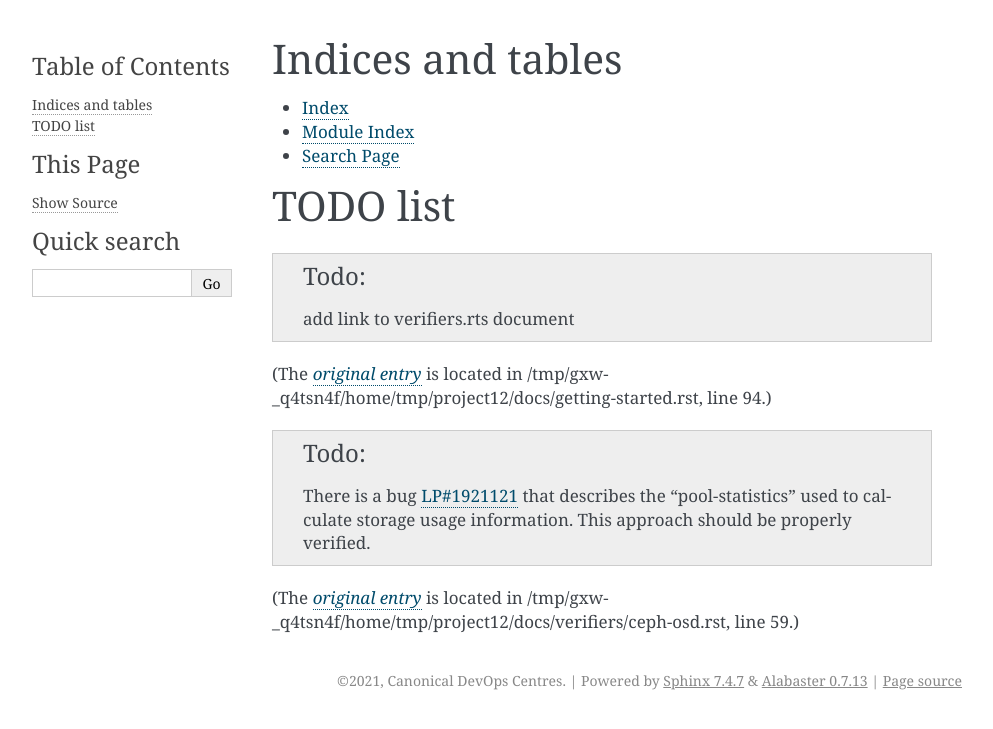
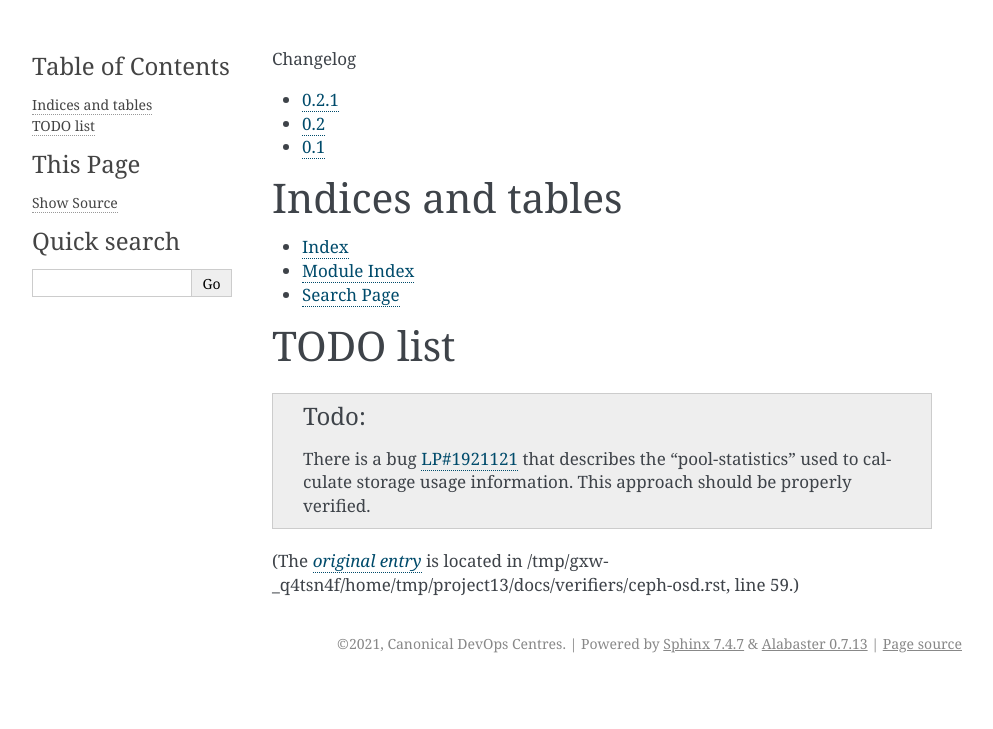
Before and after one commit to canonical/juju-verify, a Sphinx documentation site: the page built from docs/index.rst, in a window 1280 px wide. Shown: the top 729 px of the page, without its empty margins (148-1141 px from the left). Built offline with Sphinx 7.4.7, drawn with Linux system fonts in a browser that asks for light colours; pages that are not in the unit, such as notebooks, are missing from menus; some of the changed lines change nothing that is shown.

Commit message:
Add Changelog, CD to RTD

```diff
--- /dev/null
+++ b/docs/changelog.rst
@@ -0,0 +1,57 @@
+**Changelog**
+
+0.2.1
+^^^^^
+Tuesday June 29 2021
+
+* Move Git repo and CI/CD workflows to GitHub
+* Create this changelog
+
+0.2
+^^^
+Thursday June 10 2021
+
+* Verify the Ceph cluster health (`LP#1917596`_)
+* Verify the ceph-osd replication (`LP#1917599`_)
+* Verify other ceph-osd units (`LP#1917600`_)
+* Verify if one or more ceph-mon units can get shut down or rebooted (`LP#1917690`_)
+* CephOsd.get_ceph_mon_units returns map with related units (`LP#1920131`_)
+* CephOsd: verify the unit that is not in active workload (`LP#1921328`_)
+* [run_action_on_units] cache usage to prevent re-execution (`LP#1922088`_)
+* Reformat juju-verify output (`LP#1924974`_)
+* Releases to pypi.org fail because of a direct dep (zaza) (`LP#1928938`_)
+
+0.1
+^^^
+Wednesday May 12 2021
+
+* Create the structure of the charm and unit tests (`LP#1915387`_)
+* multiple `--units` or ` --machines` arguments are ignored (`LP#1920914`_)
+* Enable targeting juju machines (`LP#1915728`_)
+* Remove restrictions from BaseVerifier.run_action_on_units (`LP#1921505`_)
+* Verify units/machines running inside another machine (`LP#1915806`_)
+* README is outdated (`LP#1916724`_)
+* nova-compute verifier: filter by status and state (`LP#1916593`_)
+* Verify a nova-compute unit can be safely shut down (or rebooted) (`LP#1913700`_)
+* Create a snapcraft.yaml file and attach the master repo to the snap CD system (build+publish to edge) (`LP#1915782`_)
+
+
+
+.. _LP#1921505: https://bugs.launchpad.net/juju-verify/+bug/1921505
+.. _LP#1917596: https://bugs.launchpad.net/juju-verify/+bug/1917596
+.. _LP#1917599: https://bugs.launchpad.net/juju-verify/+bug/1917599
+.. _LP#1917600: https://bugs.launchpad.net/juju-verify/+bug/1917600
+.. _LP#1917690: https://bugs.launchpad.net/juju-verify/+bug/1917690
+.. _LP#1920131: https://bugs.launchpad.net/juju-verify/+bug/1920131
+.. _LP#1921328: https://bugs.launchpad.net/juju-verify/+bug/1921328
+.. _LP#1928938: https://bugs.launchpad.net/juju-verify/+bug/1928938
+.. _LP#1916724: https://bugs.launchpad.net/juju-verify/+bug/1916724
+.. _LP#1920914: https://bugs.launchpad.net/juju-verify/+bug/1920914
+.. _LP#1915387: https://bugs.launchpad.net/juju-verify/+bug/1915387
+.. _LP#1915728: https://bugs.launchpad.net/juju-verify/+bug/1915728
+.. _LP#1922088: https://bugs.launchpad.net/juju-verify/+bug/1922088
+.. _LP#1915806: https://bugs.launchpad.net/juju-verify/+bug/1915806
+.. _LP#1916593: https://bugs.launchpad.net/juju-verify/+bug/1916593
+.. _LP#1924974: https://bugs.launchpad.net/juju-verify/+bug/1924974
+.. _LP#1913700: https://bugs.launchpad.net/juju-verify/+bug/1913700
+.. _LP#1915782: https://bugs.launchpad.net/juju-verify/+bug/1915782
--- a/docs/getting-started.rst
+++ b/docs/getting-started.rst
@@ -88,10 +88,7 @@
 
 .. seealso::
 
-  For more information about which checks are run for each charms visit this
-  page.
-
-.. todo:: add link to verifiers.rts document
+  For more information about which checks are run for each charms visit: :doc:`verifiers`.
 
 units/machines
 """"""""""""""
--- a/docs/index.rst
+++ b/docs/index.rst
@@ -14,6 +14,13 @@
    modules
    verifiers
 
+.. toctree::
+   :caption: Changelog
+   :glob:
+   :maxdepth: 3
+
+   changelog
+
 
 Indices and tables
 ==================
```
Also changed, not shown: 2 other files.
